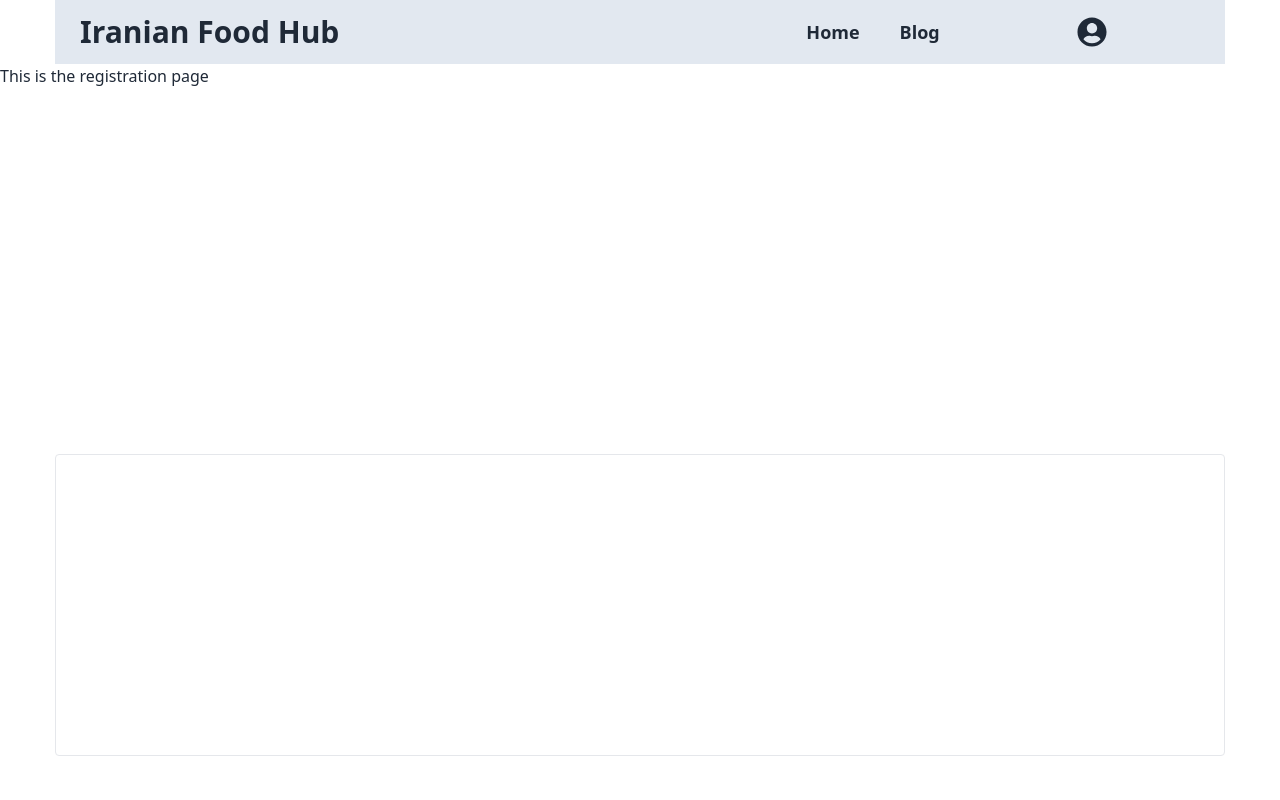
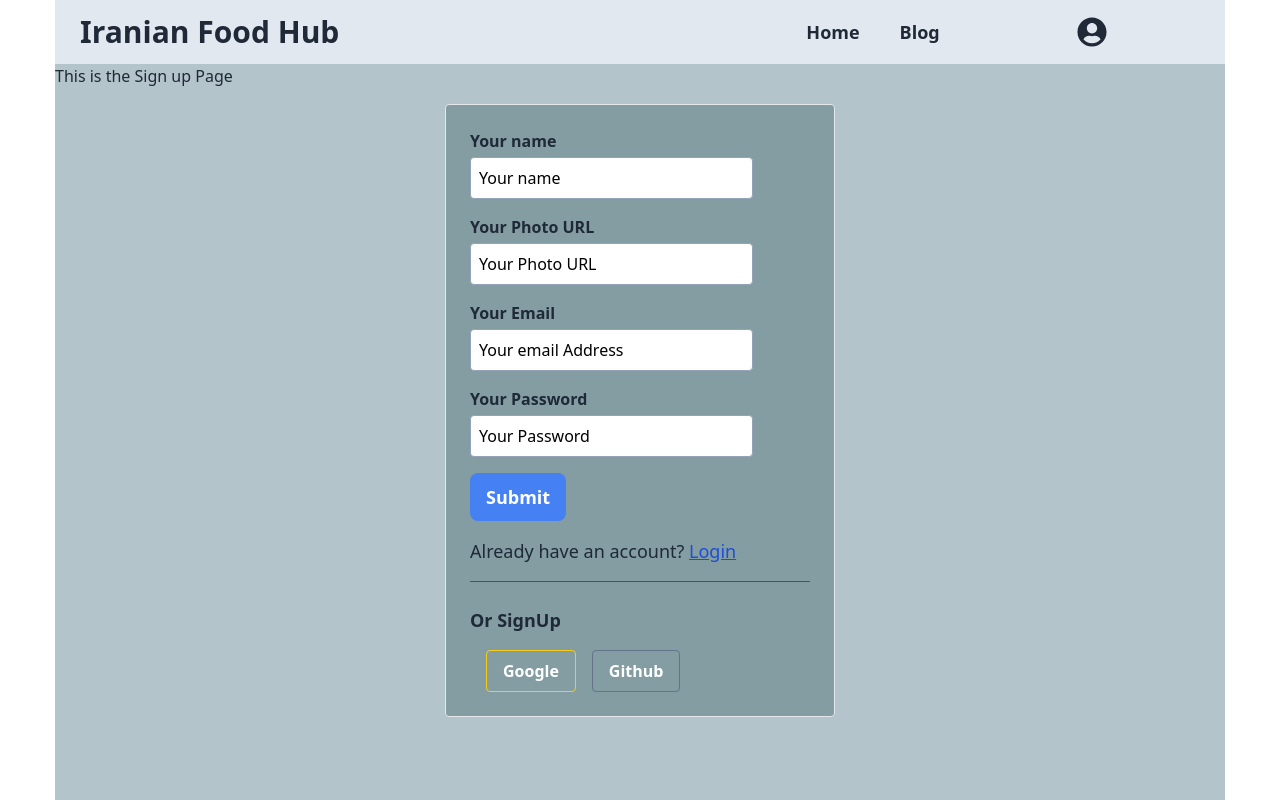
Before and after one commit to hasibulhasan372/iranian-food-hub, a React (Vite) app: page /register in a window 1280 px wide. Shown: the top 800 px of the page. Built offline with nearby package versions, Linux system fonts and the light colour scheme.

Commit message:
signup page created

```diff
--- a/src/components/Footer/Footer.jsx
+++ b/src/components/Footer/Footer.jsx
@@ -2,7 +2,7 @@ import React from 'react';
 
 const Footer = () => {
     return (
-        <div className='my-container rounded  border py-[150px]'>
+        <div className='my-container rounded bg-[#2a3f4c] border py-[150px]'>
 
         </div>
     );
--- a/src/index.css
+++ b/src/index.css
@@ -8,6 +8,10 @@
 .outlet-height{
     @apply min-h-[calc(100vh-410px)]
 }
-.hhh-color {
-    @apply text-slate-200;
+.form-input-style{
+    @apply border border-slate-400 py-2 w-5/6 pl-2 rounded  placeholder:text-black
+    focus:outline-none;
 }
+.form-label-style{
+    @apply block mb-1 font-semibold ;
+}
--- a/src/pages/login/Login/Login.jsx
+++ b/src/pages/login/Login/Login.jsx
@@ -5,22 +5,23 @@ const Login = () => {
     return (
         <div className='my-container grid lg:grid-cols-3 bg-[#b3c4ca] lg:pb-[200px]'>
             <h1>This is the login Page</h1>
-            <div className=' justify-center '>
-            <Form className='lg:mt-10 border rounded lg:p-6 bg-[#839da3]'>
+            <div className=' justify-center lg:mt-10 border rounded lg:p-6 bg-[#839da3] '>
+            <Form>
                 <div className='w-full'>
-                    <label htmlFor="email" className='block mb-1 font-semibold'>Your Email</label>
-                    <input type="email" name="email" id="email" placeholder='Your email Address' className='border border-slate-400 py-2 w-5/6 pl-2 rounded text-lg placeholder:text-black placeholder:font-semibold' />
+                    <label htmlFor="email" className='form-label-style'>Your Email</label>
+                    <input type="email" name="email" id="email" placeholder='Your email Address' className='form-input-style  ' required />
                 </div>
                 <div className='w-full mt-6'>
-                    <label htmlFor="password" className='block mb-1 font-semibold'>Your Password</label>
-                    <input type="password" name="password" id="password" placeholder='Your Password' className='border border-slate-400 py-2 w-5/6 pl-2 rounded text-lg placeholder:text-black placeholder:font-semibold' />
+                    <label htmlFor="password" className='form-label-style'>Your Password</label>
+                    <input type="password" name="password" id="password" placeholder='Your Password' className='form-input-style  ' required />
                 </div>
                 <button type="submit" className='btn mt-4 capitalize text-lg font-semibold bg-[#4681f4] border-none hover:bg-[#1b62f0]'>Submit</button>
 
-                <div className='mt-4'>
+            </Form>
+
+            <div className='mt-4 '>
                     <p className='text-lg'>Don't have an account? <Link to='/register' className='underline text-blue-700'>Sign Up</Link></p>
                 </div>
-            </Form>
             </div>
 
         </div>
--- a/src/pages/login/Register/Register.jsx
+++ b/src/pages/login/Register/Register.jsx
@@ -1,10 +1,42 @@
 import React from 'react';
+import { Form, Link } from 'react-router-dom';
 
 const Register = () => {
     return (
-        <div>
-            <h1>This is the registration page</h1>
+        <div className='my-container grid lg:grid-cols-3 bg-[#b3c4ca] lg:pb-[100px]'>
+        <h1>This is the Sign up Page</h1>
+        <div className=' justify-center lg:mt-10 border rounded lg:p-6 bg-[#839da3] '>
+        <Form>
+            <div className='w-full'>
+                <label htmlFor="name" className='form-label-style '>Your name</label>
+                <input type="text" name="name" id="name" placeholder='Your name' className=' form-input-style' required />
+            </div>
+            <div className='w-full mt-4'>
+                <label htmlFor="photo" className='form-label-style '>Your Photo URL</label>
+                <input type="text" name="photo" id="photo" placeholder='Your Photo URL' className=' form-input-style' required />
+            </div>
+            <div className='w-full mt-4'>
+                <label htmlFor="email" className='form-label-style '>Your Email</label>
+                <input type="email" name="email" id="email" placeholder='Your email Address' className=' form-input-style' required />
+            </div>
+            <div className='w-full mt-4'>
+                <label htmlFor="password" className='form-label-style '>Your Password</label>
+                <input type="password" name="password" id="password" placeholder='Your Password' className=' form-input-style' required />
+            </div>
+            <button type="submit" className='btn mt-4 capitalize text-lg font-semibold bg-[#4681f4] border-none hover:bg-[#1b62f0]'>Submit</button>
+
+        </Form>
+        <div className='mt-4 border-b border-slate-600 lg:pb-4'>
+                <p className='text-lg'>Already have an account? <Link to='/login' className='underline text-blue-700'>Login</Link></p>
+            </div>
+            <div className='lg:mt-6 space-x-4'>
+                <p className='text-lg font-bold pb-4'>Or SignUp</p>
+            <button className='border border-yellow-400 text-white font-semibold rounded px-4 py-2'>Google</button>
+            <button className='border border-slate-500 text-white  font-semibold rounded px-4 py-2'>Github  </button>
         </div>
+        </div>
+
+    </div>
     );
 };
 
```
